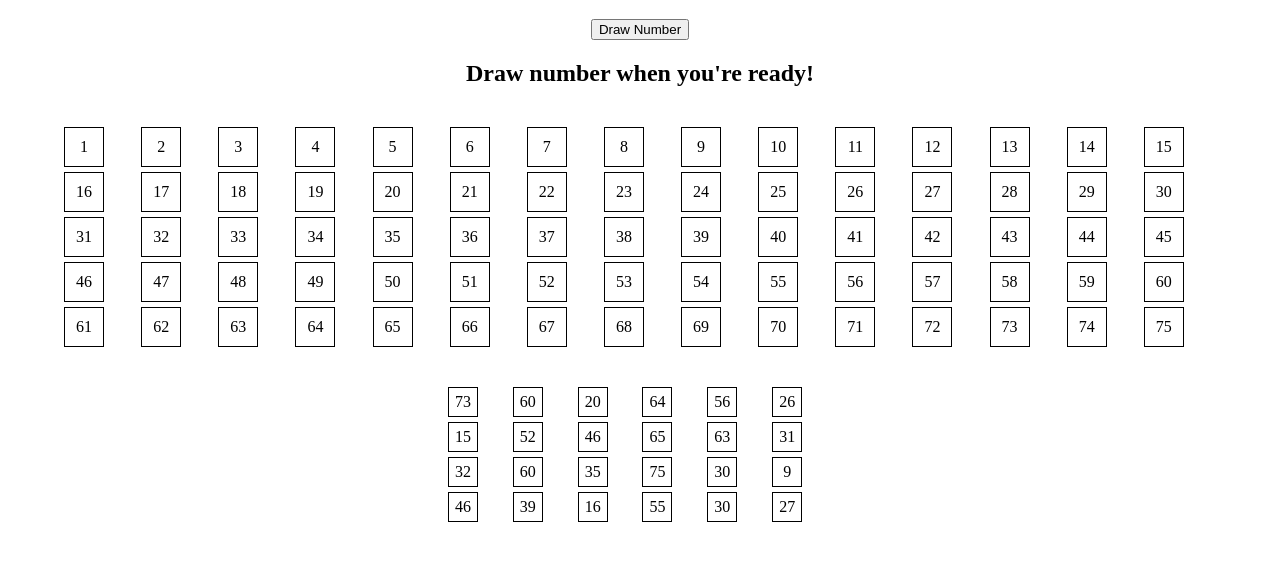
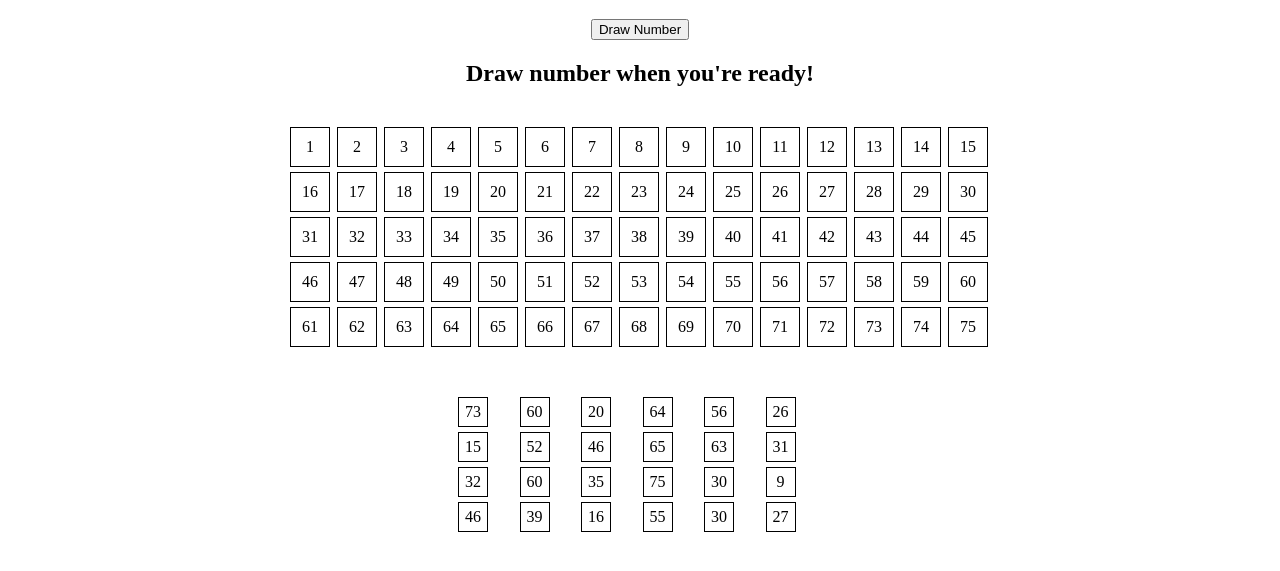
Before and after one commit to brandaspt/M1D9, a plain HTML site: page index.html in a window 1280 px wide. Both pictures are taken after a click on the button "LETS PLAY!". Shown: the part 69-640 px from the top of the page. Drawn offline with Linux system fonts and the light colour scheme.

Commit message:
minor css improvements

```diff
--- a/style.css
+++ b/style.css
@@ -18,6 +18,7 @@ GAME BOARD
 */
 .game-board {
   width: 90vw;
+  max-width: 700px;
   display: grid;
   grid-template-columns: repeat(15, 1fr);
   margin: 20px auto 40px;
@@ -41,12 +42,17 @@ USER BOARD
 */
 .user-cards {
   display: flex;
+  justify-content: center;
+  align-items: center;
+  max-width: 600px;
+  margin: 0 auto;
 }
 .user-card {
   width: 30vw;
   display: grid;
   grid-template-columns: repeat(6, 1fr);
   margin: auto;
+  padding: 10px;
   gap: 5px;
 }
 .card-cell {
```
